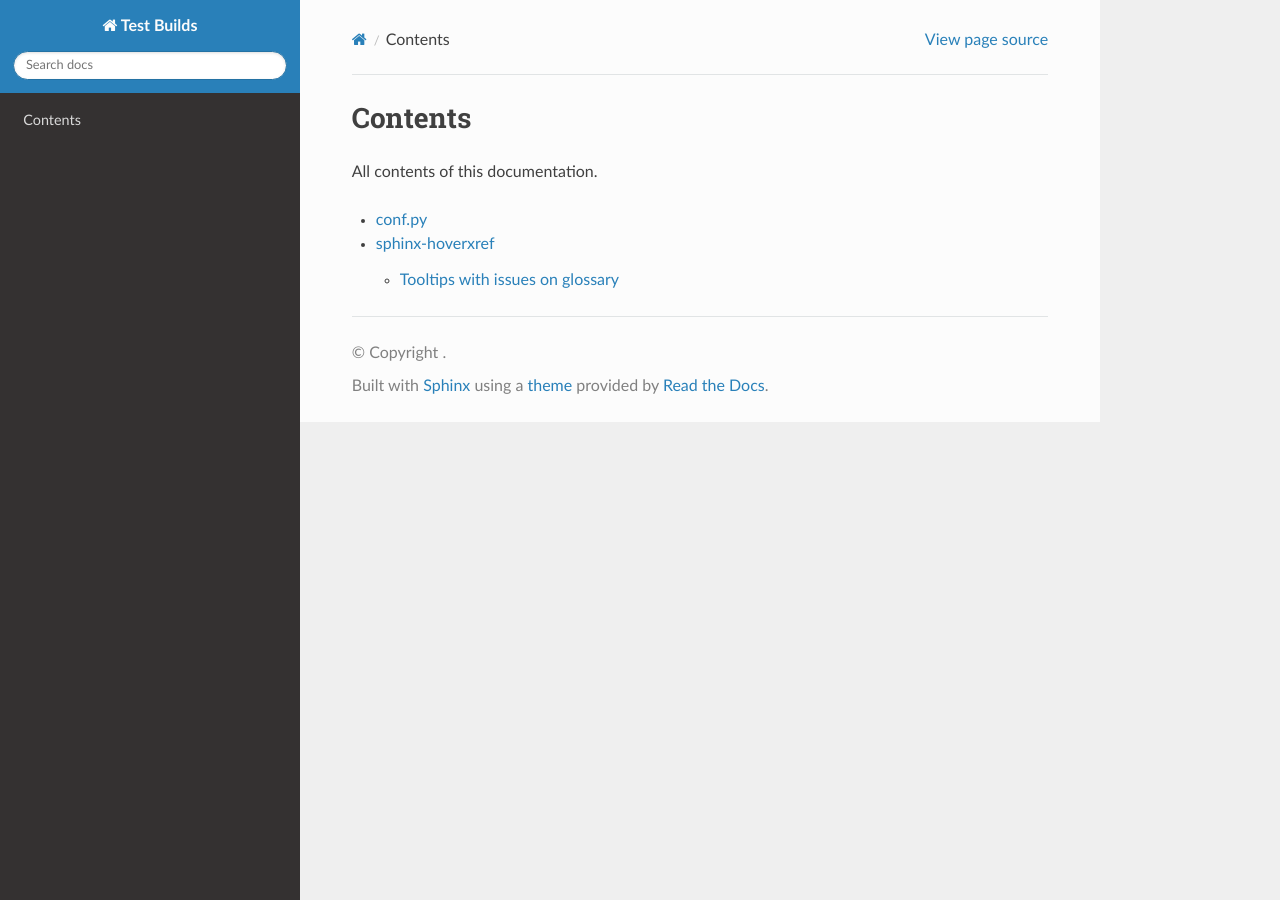
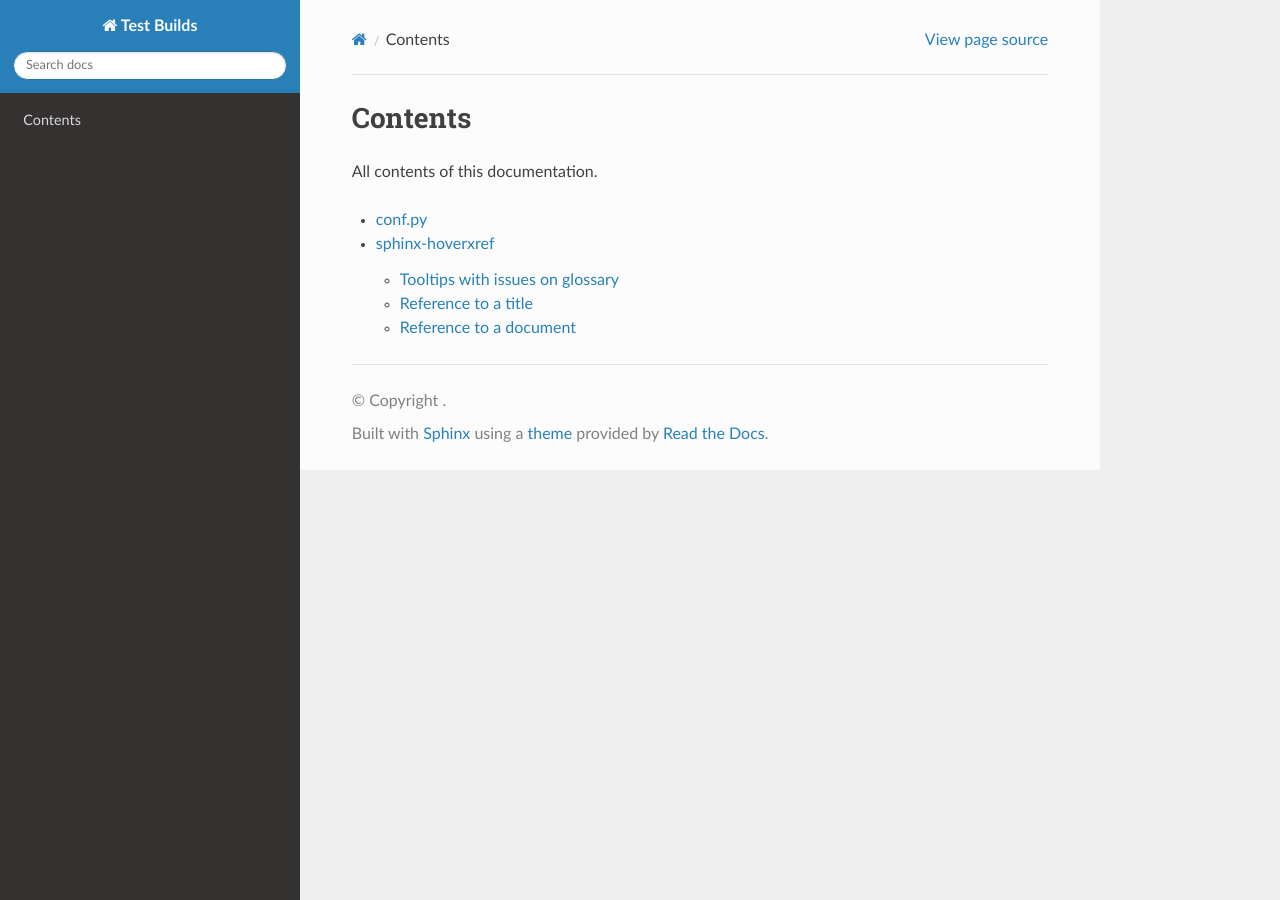
Before and after one commit to readthedocs/test-builds, a Sphinx documentation site: the page built from docs/contents.rst, in a window 1280 px wide. Built offline with Sphinx 7.4.7 and the Read the Docs theme 2.0.0, drawn with Linux system fonts in a browser that asks for light colours.

Commit message:
add more examples

```diff
--- a/docs/index.rst
+++ b/docs/index.rst
@@ -13,6 +13,17 @@
 * :term:`Term 1`
 * :term:`Term 2`
 
+
+Reference to a title
+-----------------
+
+:ref:`conf:conf.py`
+
+
+Reference to a document
+------------------------
+
+:doc:`conf`
 
 ----
 
```
